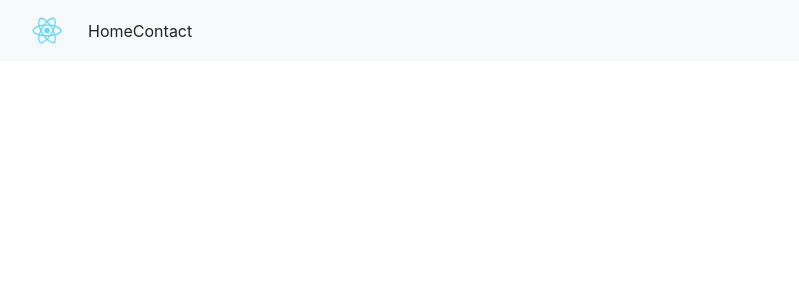
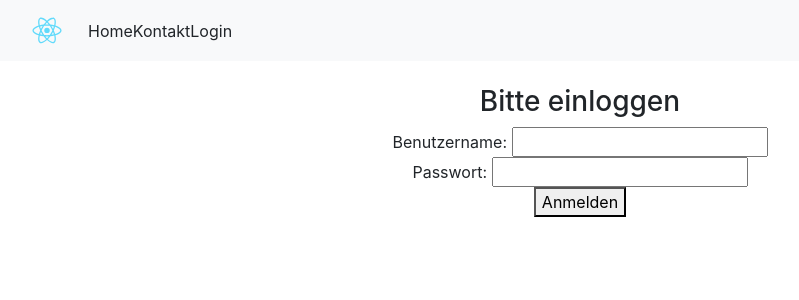
Before and after one commit to Weltraumbiene/user-profile-app-franneck, a React (Create React App) app: page /login in a window 1280 px wide. Before the commit this address had no page. Shown: the top 300 px of the page, without its empty margins (60-859 px from the left). Built offline with nearby package versions, Linux system fonts and the light colour scheme.

Commit message:
Add component for Login.

```diff
--- a/src/App.js
+++ b/src/App.js
@@ -6,6 +6,7 @@ import { Container } from 'react-bootstrap';
 import Home from './components/Home';
 import Contact from './components/Contact';
 import Navigation from './components/Navigation';
+import Login from './components/Login';
 
 function App() {
   return (
@@ -17,6 +18,7 @@ function App() {
         <Routes>
           <Route path="/" element={<Home />} />
           <Route path="/contact" element={<Contact />} />
+          <Route path="/login" element={<Login />} />
         </Routes>
       </Container>
 
--- /dev/null
+++ b/src/components/Login.js
@@ -0,0 +1,29 @@
+// src/components/Login.js
+import React from 'react';
+
+function Login() {
+
+  const handleSubmit = (e) => {
+    // e.preventDefault();
+    const username = e.target.elements.username.value;
+    const password = e.target.elements.password.value;
+    console.log(username)
+    console.log(password)
+    e.target.reset(); // Formular zurücksetzen
+  };
+
+  return (
+    <div>
+      <h3>Bitte einloggen</h3>
+        <form onSubmit={handleSubmit}>
+            Benutzername: <input type="text" name="username" required />
+            <br />
+            Passwort: <input type="password" name="password" required />
+            <br />
+          <button type="submit">Anmelden</button>
+        </form>
+    </div>
+  );
+}
+
+export default Login;
--- a/src/components/Navigation.js
+++ b/src/components/Navigation.js
@@ -11,7 +11,8 @@ const Navigation = () => {
       <Navbar.Toggle aria-controls="basic-navbar-nav" />
       <Navbar.Collapse id="basic-navbar-nav">
         <Nav.Link as={Link} to="/">Home</Nav.Link>
-        <Nav.Link as={Link} to="/contact">Contact</Nav.Link>
+        <Nav.Link as={Link} to="/contact">Kontakt</Nav.Link>
+        <Nav.Link as={Link} to="/login">Login</Nav.Link>
       </Navbar.Collapse>
     </Container>
   </Navbar>;
```
